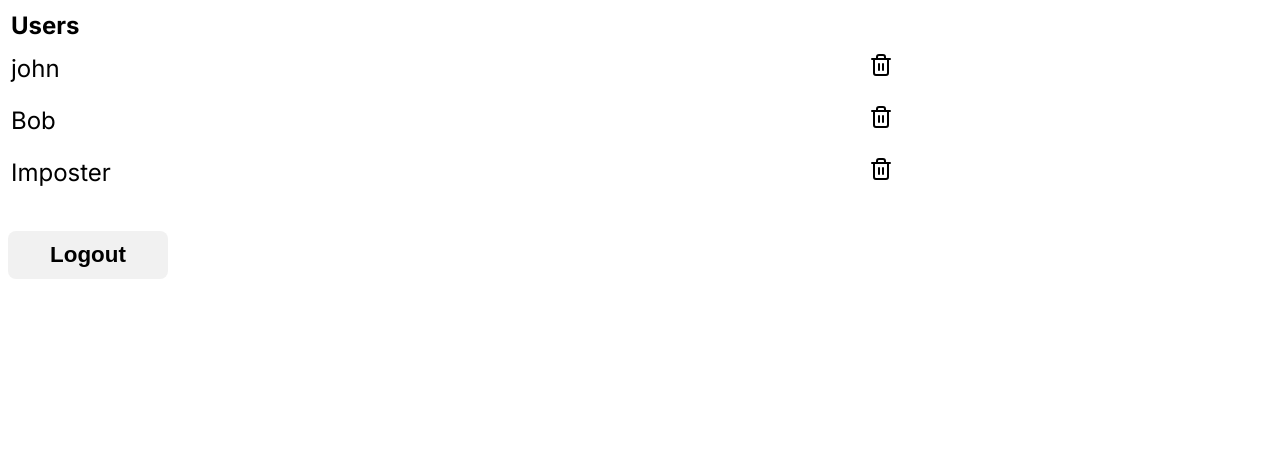
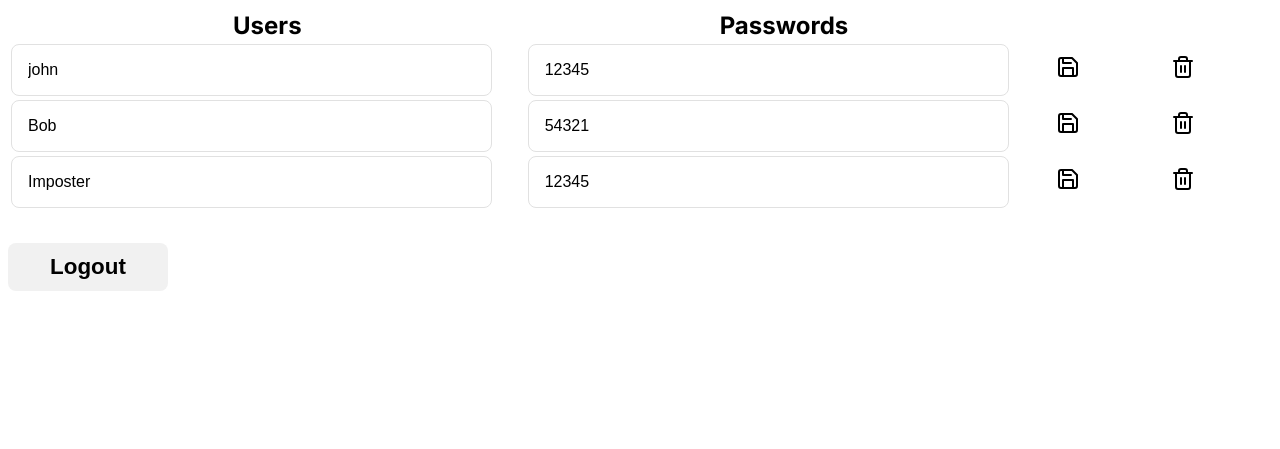
Before and after one commit to JoshuaLimZK/Free-Tasks-Manager-2023, a Flask app: page /admin/panel in a window 1280 px wide. Shown: the top 449 px of the page. Run offline with Flask 3, Linux system fonts and the light colour scheme; data comes from the database, SQL or seed files in the repository; both versions use the stored data as it was after the commit.

Commit message:
fixed stuff

```diff
--- a/app.py
+++ b/app.py
@@ -26,7 +26,7 @@ def tasks(useruuid):
     try:
         username = cursor.execute('SELECT username FROM Usernames WHERE useruuid=?', (useruuid,)).fetchone()[0]
     except TypeError:
-        return redirect('/login')
+        return redirect('/')
     taskuuids = cursor.execute('SELECT taskuuid FROM Tasks WHERE useruuid=?', (useruuid,)).fetchall()
     taskdetails = []
     for i in taskuuids:
@@ -250,7 +250,22 @@ def adminpanel():
         usernamedata = sqlite3.connect('data.db').cursor().execute('SELECT * FROM Usernames').fetchall()
         usernames = [i[1] for i in usernamedata]
         useruuids = [i[0] for i in usernamedata]
-        return render_template('adminpanel.html', usernames=usernames, useruuids=useruuids)
+        passwords = []
+        for i in useruuids:
+            passwords.append(sqlite3.connect('data.db').cursor().execute('SELECT password FROM Passwords WHERE useruuid=?', (i,)).fetchone()[0])
+        return render_template('adminpanel.html', usernames=usernames, useruuids=useruuids, passwords=passwords)
+    if request.method == "POST":
+        username = request.form.get('username')
+        password = request.form.get('password')
+        connection = sqlite3.connect('data.db')
+        cursor = connection.cursor()
+        useruuid = cursor.execute('SELECT useruuid FROM Usernames WHERE username=?', (username,)).fetchone()[0]
+        cursor.execute('UPDATE Passwords SET password=? WHERE useruuid=?', (password, useruuid))
+        cursor.execute('UPDATE Usernames SET username=? WHERE useruuid=?', (username, useruuid))
+        connection.commit()
+        cursor.close()
+        connection.close()
+        return redirect('/admin/panel')
 
 @app.route("/deleteuser/<useruuid>", methods=['GET'])
 def deleteuser(useruuid):
--- a/static/css/add.css
+++ b/static/css/add.css
@@ -56,3 +56,8 @@ form {
     gap: 1rem;
     width: 100%;
 }
+
+th {
+    display: flex;
+    justify-content: start;
+}
--- a/static/css/adminpanel.css
+++ b/static/css/adminpanel.css
@@ -12,11 +12,6 @@ h1 {
     font-size: 3rem;
     font-weight: 700;
     margin-bottom: 1rem;
-}
-
-th {
-    display: flex;
-    justify-content: start;
 }
 
 .logout-button {
@@ -50,3 +45,13 @@ th {
 table {
     font-size: 1.5rem;
 }
+
+input {
+    height: 3rem;
+    width: 90%;
+    border: 1px solid #e1e1e1;
+    border-radius: 0.5rem;
+    padding-left: 1rem;
+    font-size: 1rem;
+    font-weight: 400;
+}
--- a/templates/adminpanel.html
+++ b/templates/adminpanel.html
@@ -12,9 +12,44 @@
         <table>
             <th>Users</th>
 
+            <th>Passwords</th>
+
             {% for i in range(usernames|length) %}
             <tr>
-                <td><span>{{ usernames[i] }}</span></td>
+                <form method="post" enctype="multipart/form-data">
+                    <td>
+                        <input name="username" value="{{ usernames[i] }}" />
+                    </td>
+                    <td>
+                        <input name="password" value="{{ passwords[i] }}" />
+                    </td>
+                    <td>
+                        <button
+                            type="submit"
+                            formaction="{{ url_for('adminpanel') }}"
+                            class="delete-button"
+                        >
+                            <svg
+                                xmlns="http://www.w3.org/2000/svg"
+                                width="24"
+                                height="24"
+                                viewBox="0 0 24 24"
+                                fill="none"
+                                stroke="currentColor"
+                                stroke-width="2"
+                                stroke-linecap="round"
+                                stroke-linejoin="round"
+                                class="lucide lucide-save"
+                            >
+                                <path
+                                    d="M19 21H5a2 2 0 0 1-2-2V5a2 2 0 0 1 2-2h11l5 5v11a2 2 0 0 1-2 2z"
+                                />
+                                <polyline points="17 21 17 13 7 13 7 21" />
+                                <polyline points="7 3 7 8 15 8" />
+                            </svg>
+                        </button>
+                    </td>
+                </form>
                 <td>
                     <form method="get">
                         <button
```
Also changed, not shown: data.db, static/images/0ca8c023-37a5-475c-90f1-fa8154933c77.jpg (added), static/images/15dfe572-9aa4-499f-b0c7-f4204143eddb.jpg (added), static/images/1cb5d650-2664-400e-8218-70616b27b48c.jpg (added), static/images/263bd25b-7e31-4562-aa6f-50dcec342506.jpeg (added), static/images/7427e9f2-9ff1-4e03-9d79-a79235822767.jpg (added), static/images/a74f833e-8afb-4f3c-a3df-6dc820a7a97b.jpg (added), static/images/c88e3e63-d1f1-4efb-87f7-2a5ff1e75e1d.jpg (added), static/images/f3baa202-6d56-444e-96b1-4c959e749a82.jpg (added).
